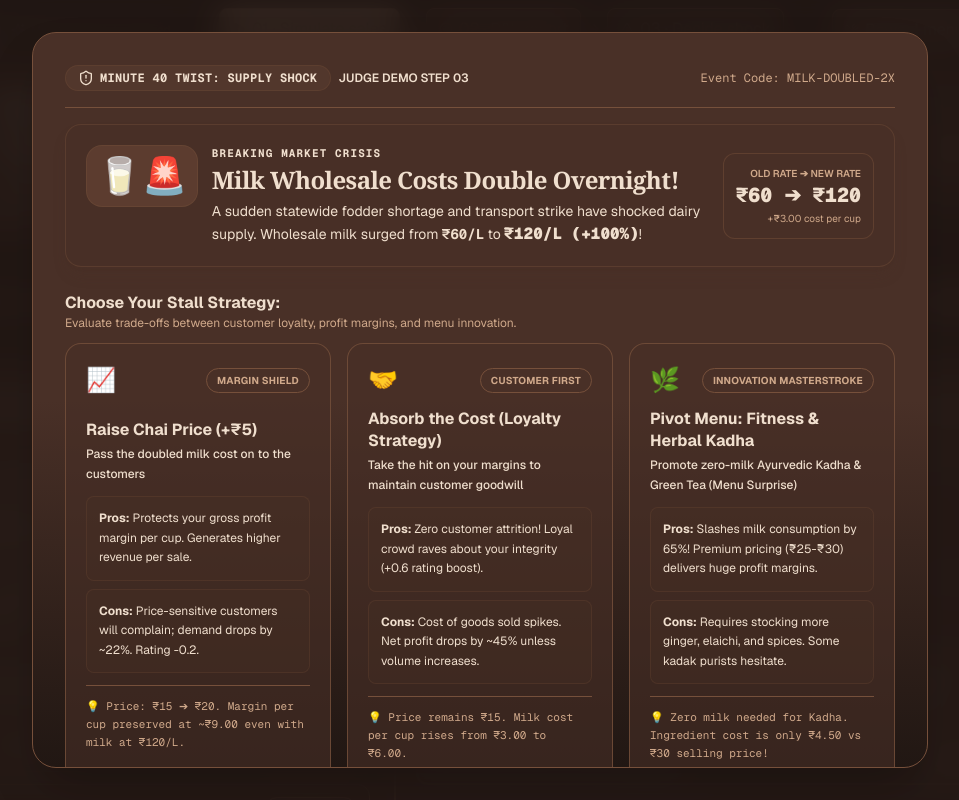
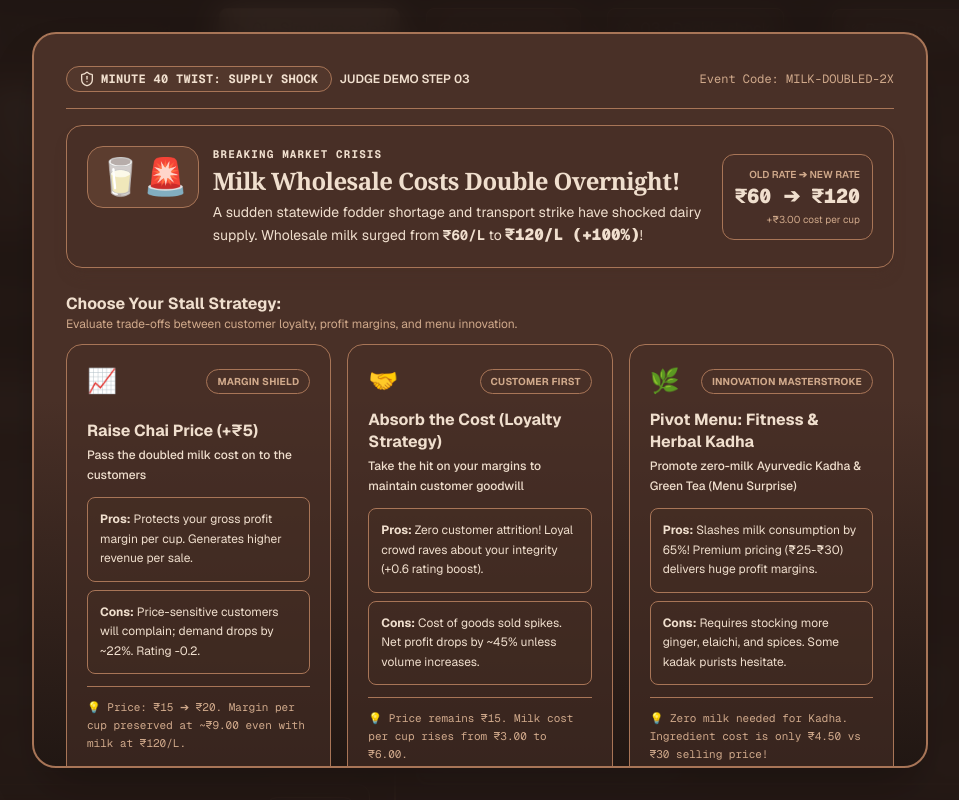
Before and after one commit to ShashwatSingh-2807/OWASP_EVENT, a Next.js app in the folder frontend/: page / in a window 1280 px wide. Both pictures are taken after a click on the button "Step 03: Trigger the milk price shock and demonstrate decisi". Shown: the top 800 px of the page, without its empty margins (160-1119 px from the left). Built offline with nearby package versions, Linux system fonts and the light colour scheme.

Commit message:
Increase contrast and weight of interface borders

```diff
--- a/frontend/src/components/MilkShockModal.tsx
+++ b/frontend/src/components/MilkShockModal.tsx
@@ -50,11 +50,11 @@ export default function MilkShockModal({
 
   return (
     <div role="dialog" aria-modal="true" aria-label="Minute 40 milk supply shock decision" className="fixed inset-0 z-50 flex items-center justify-center p-3 sm:p-5 bg-[#211713]/90 backdrop-blur-lg overflow-y-auto animate-fadeIn">
-      <div className="relative w-full max-w-4xl bg-gradient-to-b from-[#493027] via-[#493027] to-[#211713] border border-[#76503B] rounded-3xl p-6 sm:p-8 shadow-2xl text-[#F0DFCE] my-6 max-h-[92vh] overflow-y-auto">
+      <div className="relative w-full max-w-4xl bg-gradient-to-b from-[#493027] via-[#493027] to-[#211713] border-2 border-[#A87557] rounded-3xl p-6 sm:p-8 shadow-2xl text-[#F0DFCE] my-6 max-h-[92vh] overflow-y-auto">
         {/* Step 03 & Twist Badge */}
-        <div className="flex items-center justify-between pb-4 border-b border-[#76503B] flex-wrap gap-2">
+        <div className="flex items-center justify-between pb-4 border-b border-[#A87557] flex-wrap gap-2">
           <div className="flex items-center gap-2">
-            <span className="px-3 py-1 rounded-full bg-[#A87557]/10 text-[#F0DFCE] border border-[#76503B]/30 text-xs font-mono font-bold tracking-wide flex items-center gap-1.5">
+            <span className="px-3 py-1 rounded-full bg-[#A87557]/10 text-[#F0DFCE] border border-[#A87557] text-xs font-mono font-bold tracking-wide flex items-center gap-1.5">
               <ShieldAlert className="w-4 h-4 text-[#F0DFCE]" />
               MINUTE 40 TWIST: SUPPLY SHOCK
             </span>
@@ -69,10 +69,10 @@ export default function MilkShockModal({
         </div>
 
         {/* Breaking News Crisis Banner */}
-        <div className="mt-4 p-5 rounded-2xl bg-[#493027]/35 border border-[#76503B]/40 shadow-lg shadow-[#493027]/20 relative overflow-hidden">
+        <div className="mt-4 p-5 rounded-2xl bg-[#493027]/35 border border-[#A87557] shadow-lg shadow-[#493027]/20 relative overflow-hidden">
           <div className="flex flex-col sm:flex-row sm:items-center justify-between gap-4">
             <div className="flex items-start gap-3.5">
-              <div className="text-4xl p-2.5 rounded-2xl bg-[#A87557]/20 border border-[#76503B]/40 text-[#F0DFCE] shrink-0">
+              <div className="text-4xl p-2.5 rounded-2xl bg-[#A87557]/20 border border-[#A87557] text-[#F0DFCE] shrink-0">
                 🥛🚨
               </div>
               <div>
@@ -90,7 +90,7 @@ export default function MilkShockModal({
               </div>
             </div>
 
-            <div className="bg-[#493027]/80 border border-[#76503B]/50 rounded-xl p-3 text-center sm:text-right shrink-0">
+            <div className="bg-[#493027]/80 border border-[#A87557] rounded-xl p-3 text-center sm:text-right shrink-0">
               <span className="text-[10px] text-[#D0A98B] uppercase font-semibold block">Old Rate ➔ New Rate</span>
               <span className="text-xl font-mono font-black text-[#F0DFCE] block">
                 ₹{oldPrice} ➔ ₹{newPrice}
@@ -127,16 +127,16 @@ export default function MilkShockModal({
                   aria-pressed={isChosen}
                   aria-label={`Select strategy: ${info.title}`}
                   onClick={() => setSelected(decKey)}
-                  className={`flex min-h-full w-full flex-col justify-between rounded-2xl border p-4 text-left transition-all duration-200 focus-visible:ring-2 focus-visible:ring-[#76503B] focus-visible:ring-offset-2 focus-visible:ring-offset-[#493027] sm:p-5 ${
+                  className={`flex min-h-full w-full flex-col justify-between rounded-2xl border p-4 text-left transition-all duration-200 focus-visible:ring-2 focus-visible:ring-[#D0A98B] focus-visible:ring-offset-2 focus-visible:ring-offset-[#211713] sm:p-5 ${
                     isChosen
-                      ? 'border-[#76503B]/80 bg-[#A87557]/10 shadow-lg shadow-[#493027]/30 ring-1 ring-[#76503B]/30'
-                      : 'border-[#76503B]/80 bg-[#493027]/60 hover:-translate-y-0.5 hover:border-[#76503B] hover:bg-[#493027]'
+                      ? 'border-[#A87557] bg-[#A87557]/10 shadow-lg shadow-[#493027]/30 ring-1 ring-[#D0A98B]'
+                      : 'border-[#A87557] bg-[#493027]/60 hover:-translate-y-0.5 hover:border-[#A87557] hover:bg-[#493027]'
                   } ${confirmed && !isChosen ? 'opacity-55' : ''}`}
                 >
                   <span className="mb-3 flex w-full items-center justify-between">
                     <span className="text-2xl">{info.icon}</span>
                     <span className={`rounded-full border px-2.5 py-1 text-[10px] font-bold uppercase tracking-wide ${
-                      isChosen ? 'border-[#76503B]/40 bg-[#A87557]/10 text-[#F0DFCE]' : 'border-[#76503B] bg-[#493027] text-[#D0A98B]'
+                      isChosen ? 'border-[#A87557] bg-[#A87557]/10 text-[#F0DFCE]' : 'border-[#A87557] bg-[#493027] text-[#D0A98B]'
                     }`}>
                       {info.badge}
                     </span>
@@ -147,23 +147,23 @@ export default function MilkShockModal({
                     <span className="mt-1 block text-xs font-medium leading-relaxed text-[#F0DFCE]">{info.tagline}</span>
 
                     <span className="mt-3 block space-y-2 text-xs leading-relaxed">
-                      <span className="block rounded-lg border border-[#76503B]/25 bg-[#493027]/25 p-3 text-[#F0DFCE]">
+                      <span className="block rounded-lg border border-[#A87557] bg-[#493027]/25 p-3 text-[#F0DFCE]">
                         <strong className="text-[#F0DFCE]">Pros:</strong> {info.pros}
                       </span>
-                      <span className="block rounded-lg border border-[#76503B]/25 bg-[#493027]/25 p-3 text-[#F0DFCE]">
+                      <span className="block rounded-lg border border-[#A87557] bg-[#493027]/25 p-3 text-[#F0DFCE]">
                         <strong className="text-[#F0DFCE]">Cons:</strong> {info.cons}
                       </span>
                     </span>
 
-                    <span className="mt-3 block border-t border-[#76503B] pt-3 font-mono text-[11px] leading-relaxed text-[#D0A98B]">
+                    <span className="mt-3 block border-t border-[#A87557] pt-3 font-mono text-[11px] leading-relaxed text-[#D0A98B]">
                       💡 {info.mathExplanation}
                     </span>
                   </span>
 
                   <span className={`mt-4 block w-full rounded-xl border px-3 py-2.5 text-center text-xs font-bold transition-colors ${
                     isChosen
-                      ? 'border-[#76503B]/40 bg-[#76503B] text-[#F0DFCE]'
-                      : 'border-[#76503B] bg-[#493027] text-[#F0DFCE]'
+                      ? 'border-[#A87557] bg-[#76503B] text-[#F0DFCE]'
+                      : 'border-[#A87557] bg-[#493027] text-[#F0DFCE]'
                   }`}>
                     {isChosen ? '✓ Selected strategy' : 'Select this strategy'}
                   </span>
@@ -174,7 +174,7 @@ export default function MilkShockModal({
         </div>
 
         {/* Confirmation & Bottom Action */}
-        <div className="mt-6 pt-4 border-t border-[#76503B] flex flex-col sm:flex-row items-center justify-between gap-4">
+        <div className="mt-6 pt-4 border-t border-[#A87557] flex flex-col sm:flex-row items-center justify-between gap-4">
           <div aria-live="polite" className="text-xs leading-relaxed text-[#D0A98B] text-center sm:text-left">
             {confirmed ? (
               <span className="text-[#F0DFCE] font-bold flex items-center gap-1.5">
@@ -196,7 +196,7 @@ export default function MilkShockModal({
                 type="button"
                 onClick={handleConfirm}
                 disabled={!selected}
-                className="w-full sm:w-auto px-6 py-2.5 rounded-xl bg-[#D0A98B] hover:bg-[#F0DFCE] active:scale-95 text-[#211713] font-bold text-sm shadow-xl flex items-center justify-center gap-2 transition-all disabled:opacity-50 disabled:cursor-not-allowed border border-[#76503B]/40"
+                className="w-full sm:w-auto px-6 py-2.5 rounded-xl bg-[#D0A98B] hover:bg-[#F0DFCE] active:scale-95 text-[#211713] font-bold text-sm shadow-xl flex items-center justify-center gap-2 transition-all disabled:opacity-50 disabled:cursor-not-allowed border border-[#A87557]"
               >
                 <span>Confirm & Apply Strategy</span>
                 <ArrowRight className="w-4 h-4" />
```
